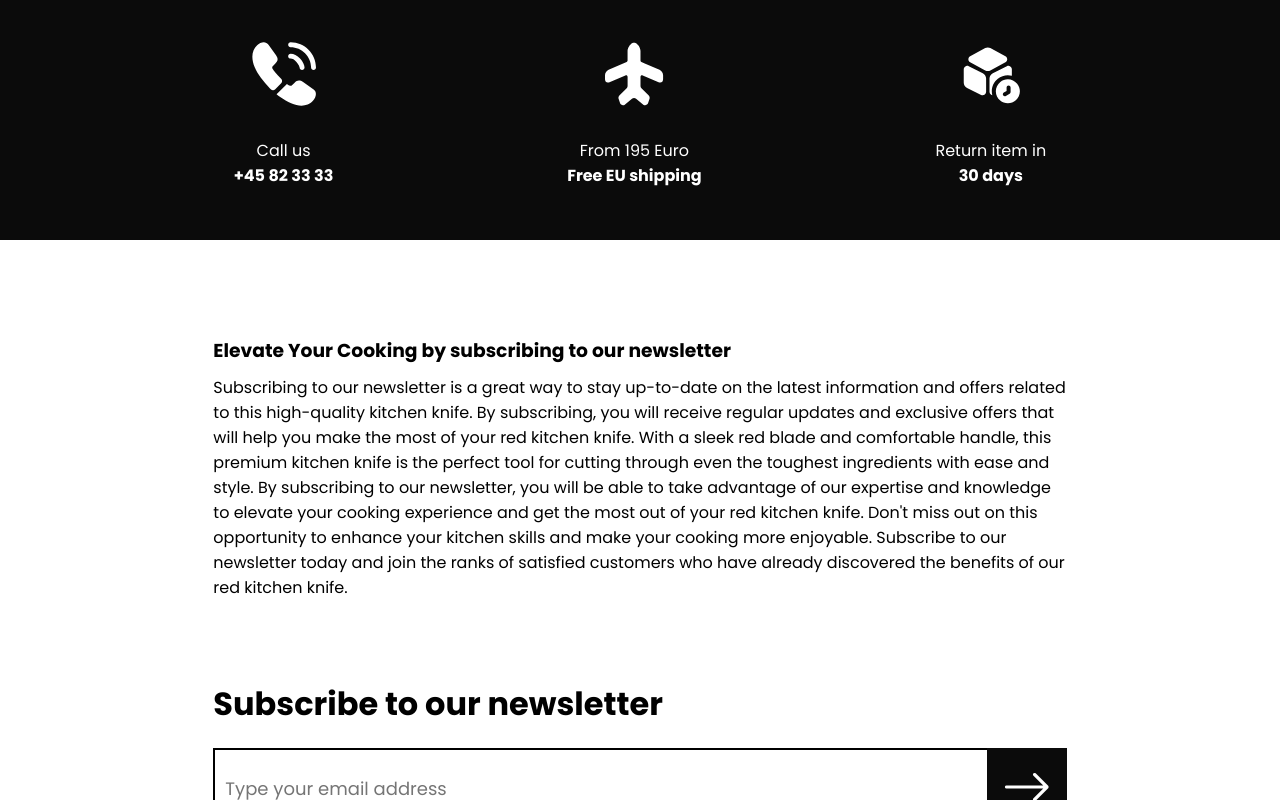
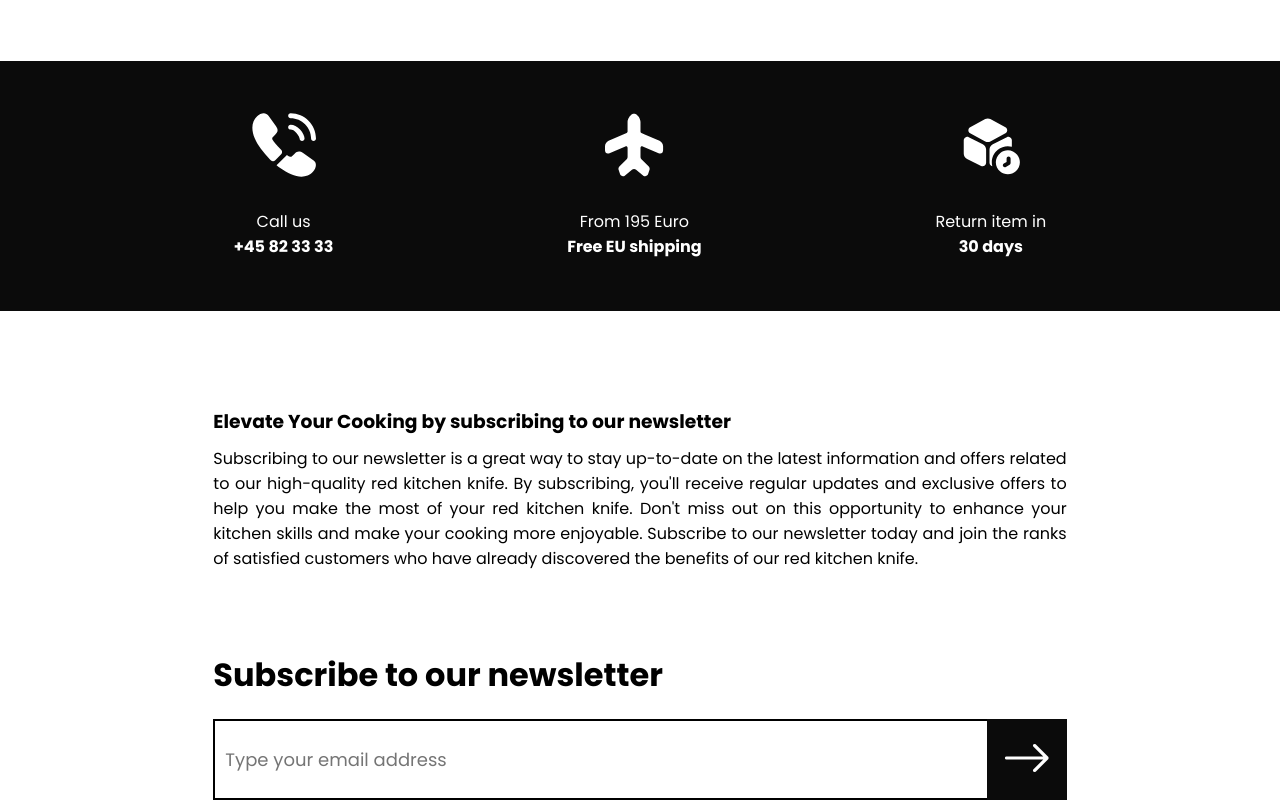
Before and after one commit to adventuring-cosmonaut/slice_project, a website: page slice_index.html in a window 1280 px wide. Shown: the part 3075-3875 px from the top of the page. Drawn offline with nearby package versions, Linux system fonts and the light colour scheme.

Commit message:
New text

```diff
--- a/slice_index.html
+++ b/slice_index.html
@@ -162,18 +162,13 @@
         <h3>Elevate Your Cooking by subscribing to our newsletter</h3>
         <p>
           Subscribing to our newsletter is a great way to stay up-to-date on the
-          latest information and offers related to this high-quality kitchen
-          knife. By subscribing, you will receive regular updates and exclusive
-          offers that will help you make the most of your red kitchen knife.
-          With a sleek red blade and comfortable handle, this premium kitchen
-          knife is the perfect tool for cutting through even the toughest
-          ingredients with ease and style. By subscribing to our newsletter, you
-          will be able to take advantage of our expertise and knowledge to
-          elevate your cooking experience and get the most out of your red
-          kitchen knife. Don't miss out on this opportunity to enhance your
-          kitchen skills and make your cooking more enjoyable. Subscribe to our
-          newsletter today and join the ranks of satisfied customers who have
-          already discovered the benefits of our red kitchen knife.
+          latest information and offers related to our high-quality red kitchen
+          knife. By subscribing, you'll receive regular updates and exclusive
+          offers to help you make the most of your red kitchen knife. Don't miss
+          out on this opportunity to enhance your kitchen skills and make your
+          cooking more enjoyable. Subscribe to our newsletter today and join the
+          ranks of satisfied customers who have already discovered the benefits
+          of our red kitchen knife.
         </p>
         <h1>Subscribe to our newsletter</h1>
         <form class="newsletter">
--- a/stylesheet/slice_style.css
+++ b/stylesheet/slice_style.css
@@ -242,14 +242,13 @@ main {
 }
 
 .overview_text_section h2 {
+  margin-top: 9%;
   font-size: 3em;
 
   color: var(--colour-light-red);
 }
 
 .overview_text_section p {
-  margin-top: 3%;
-
   line-height: 1.4em;
   text-align: justify;
   font-size: 1em;
@@ -363,6 +362,7 @@ main {
 }
 .product_contact_signup_section p {
   margin-bottom: 8rem;
+  text-align: justify;
 }
 .product_contact_signup_section > h1 {
   margin-bottom: 2rem;
```
